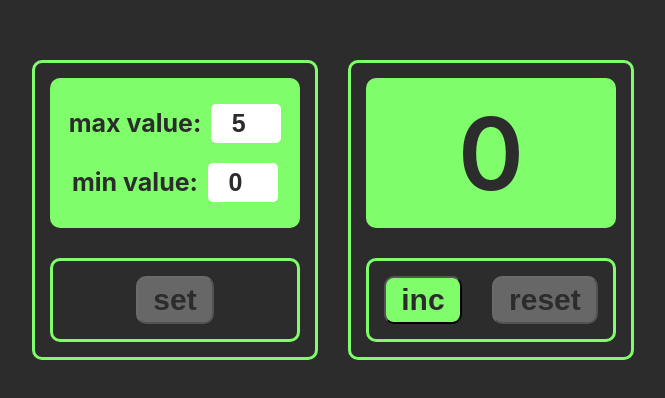
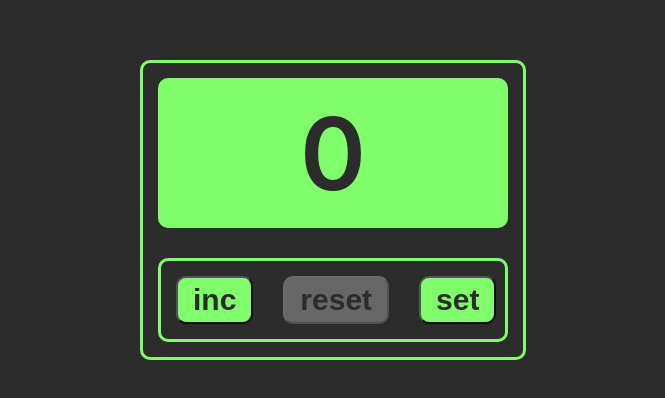
Before and after one commit to VictorREDrudko/count, a React (Create React App) app: page / in a window 1280 px wide. Shown: the part 200-598 px from the top of the page, without its empty margins (307-972 px from the left). Built offline with nearby package versions, Linux system fonts and the light colour scheme.

Commit message:
feat: implementation of separate Counter

```diff
--- a/src/App.tsx
+++ b/src/App.tsx
@@ -2,8 +2,6 @@ import { useEffect, useState } from 'react';
 import './App.css';
 import { Counter } from './components/counter/Counter';
 import { SettingCounter } from './components/settingCounter/SettingCounter';
-
-export type MessageType = 'Enter values and press "set"' | '' | 'Incorrect value'
 
 function App() {
   // GLOBAL STATE
@@ -14,8 +12,8 @@ function App() {
   const [valueCounter, setValueCounter] = useState<number>(minValue);
   // Boolean value from input (valid/invalid)
   const [validInput, setValidInput] = useState<boolean>(true)
-  // Message in the counter
-  const [message, setMessage] = useState<MessageType>('')
+  // Visible components
+  const [visible, setVisible] = useState<boolean>(true)
 
 
   // FUNCTIONS
@@ -32,34 +30,31 @@ function App() {
     setMinValue(newMinValue);
     setValueCounter(newMinValue);
     setValidInput(true);
+    setVisible(!visible);
   }
 
   const changeValidInput = (valid: boolean) => {
     setValidInput(valid);
   }
 
-  const addMessage = (message: MessageType) => {
-    setMessage(message);
+  const changeRenderingComponent = () => {
+    setVisible(!visible);
   }
+
+  const renderingComponent = visible ? <Counter minValue={minValue}
+                                                maxValue={maxValue}
+                                                valueCounter={valueCounter}
+                                                increaseCounter={increaseCounter}
+                                                resetCounter={resetCounter}
+                                                changeRenderingComponent={changeRenderingComponent}/>
+                                    : <SettingCounter maxValue={maxValue}
+                                                      minValue={minValue}
+                                                      setNewValues={setNewValues}
+                                                      changeValidInput={changeValidInput}/>
 
   // MARKUP
   return (
-    <div className="App">
-      <SettingCounter maxValue={maxValue}
-                      minValue={minValue}
-                      setNewValues={setNewValues}
-                      changeValidInput={changeValidInput}
-                      addMessage={addMessage}
-      />
-
-      <Counter  minValue={minValue}
-                maxValue={maxValue}
-                valueCounter={valueCounter}
-                message={message}
-                increaseCounter={increaseCounter}
-                resetCounter={resetCounter}
-      />
-    </div>
+    <div className="App">{renderingComponent}</div>
   );
 }
 
--- a/src/components/Counter/Counter.tsx
+++ b/src/components/Counter/Counter.tsx
@@ -1,6 +1,4 @@
-import styled from "styled-components"
 import { Button } from "../button/Button"
-import { MessageType } from "../../App"
 import { S } from "./../settingCounter/SettingCounter_Styles"
 import { s } from "./Counter_Styled"
 
@@ -8,33 +6,28 @@ type CounterType = {
   minValue: number
   maxValue: number
   valueCounter: number
-  message: MessageType
   increaseCounter: () => void
   resetCounter: () => void
+  changeRenderingComponent: () => void
 }
 
-export const Counter = ({minValue, maxValue, valueCounter, message, increaseCounter, resetCounter}: CounterType) => {
-  // Output ValueCounter and Message
-  const outputValueCounter = message ? '' : valueCounter;
-  const outputMessage = message ? message : '';
-
-  // Change color ValueCounter and Message
+export const Counter = ({minValue, maxValue, valueCounter, increaseCounter, resetCounter, changeRenderingComponent}: CounterType) => {
+  // Change color ValueCounter
   const colorValueCount = valueCounter === maxValue ? {color: '#b00202'} : {};
-  const colorMessage = message === "Incorrect value" ? {color: '#b00202'} : {};
 
   // Change disabled / active button
-  const setDisabledIncButton = message ? true : valueCounter === maxValue;
-  const setDisabledResetButton = message ? true : valueCounter === minValue
+  const setDisabledIncButton = valueCounter === maxValue;
+  const setDisabledResetButton = valueCounter === minValue;
 
   return (
     <S.WrapperCounter>
       <s.ValueCounterWrapper>
-        <s.ValueCounter style={colorValueCount}>{outputValueCounter}</s.ValueCounter>
-        <s.Message style={colorMessage}>{outputMessage}</s.Message>
+        <s.ValueCounter style={colorValueCount}>{valueCounter}</s.ValueCounter>
       </s.ValueCounterWrapper>
       <S.WrapperButton>
         <Button title={"inc"} onClickButton={increaseCounter} disabled={setDisabledIncButton}/>
         <Button title={"reset"} onClickButton={resetCounter} disabled={setDisabledResetButton}/>
+        <Button title={"set"} onClickButton={changeRenderingComponent} disabled={false}/>
       </S.WrapperButton>
     </S.WrapperCounter>
   )
--- a/src/components/settingCounter/SettingCounter.tsx
+++ b/src/components/settingCounter/SettingCounter.tsx
@@ -1,7 +1,6 @@
 import { useState } from "react";
 import { Button } from "../button/Button"
 import { Input } from "../input/Input"
-import { MessageType } from "../../App";
 import { S } from "./SettingCounter_Styles"
 
 // TYPE PROPS
@@ -10,10 +9,9 @@ type SettingCounterType = {
   minValue: number
   setNewValues: (newMaxValue: number, newMinValue: number) => void
   changeValidInput: (valid: boolean) => void
-  addMessage: (message: MessageType) => void
 }
 
-export const SettingCounter = ({maxValue, minValue, changeValidInput, setNewValues, addMessage} : SettingCounterType)=> {
+export const SettingCounter = ({maxValue, minValue, changeValidInput, setNewValues} : SettingCounterType)=> {
   // LOCAL STATE
   // Entered value from input
   const [maxEnteredValue, setMaxEnteredValue] = useState<number>(maxValue);
@@ -27,7 +25,6 @@ export const SettingCounter = ({maxValue, minValue, changeValidInput, setNewValu
 
     validMaxValueInput ? setDisabled(false) : setDisabled(true);
     validMaxValueInput ? changeValidInput(true) : changeValidInput(false);
-    validMaxValueInput ? addMessage('Enter values and press "set"') : addMessage('Incorrect value');
 
     setMaxEnteredValue(+valueInput);
   }
@@ -37,7 +34,6 @@ export const SettingCounter = ({maxValue, minValue, changeValidInput, setNewValu
 
     validMinValueInput ? setDisabled(false) : setDisabled(true);
     validMinValueInput ? changeValidInput(true) : changeValidInput(false);
-    validMinValueInput ? addMessage('Enter values and press "set"') : addMessage('Incorrect value');
 
     setMinEnteredValue(+valueInput);
   }
@@ -45,7 +41,6 @@ export const SettingCounter = ({maxValue, minValue, changeValidInput, setNewValu
   const onClickButtonHandler = () => {
     setNewValues(maxEnteredValue, minEnteredValue);
     setDisabled(true);
-    addMessage('');
     localStorage.setItem("maxValue", maxEnteredValue.toString())
     localStorage.setItem("minValue", minEnteredValue.toString())
   }
--- a/src/components/settingCounter/SettingCounter_Styles.ts
+++ b/src/components/settingCounter/SettingCounter_Styles.ts
@@ -1,7 +1,7 @@
 import styled from "styled-components"
 
 const WrapperCounter = styled.div`
-  max-width: 280px;
+  max-width: 380px;
   width: 100%;
   border: 3px solid rgb(128, 253, 106);
   border-radius: 10px;
```
